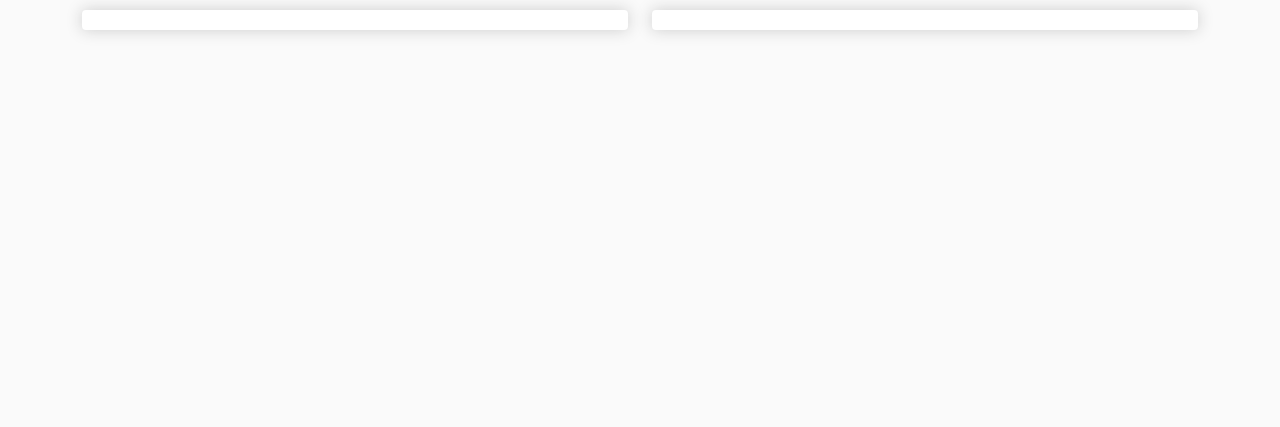
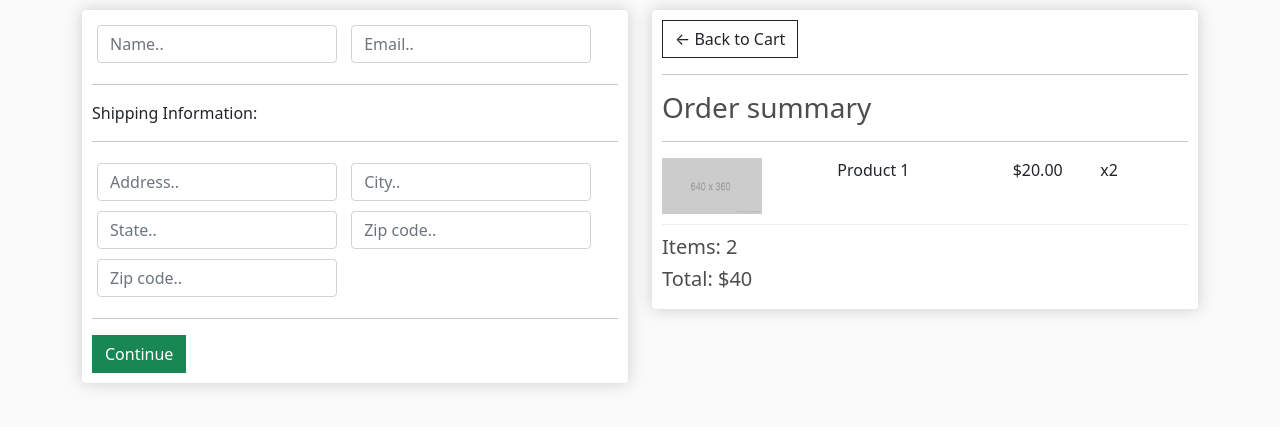
Before and after one commit to AiJared/Ecommerce, a Django app: page /checkout/ in a window 1280 px wide. Shown: the part 95-522 px from the top of the page. Run offline with Django 4.2, Linux system fonts and the light colour scheme.

Commit message:
Customized checkout page further by adding some real features including payment, total items and total money spent

```diff
--- a/templates/checkout.html
+++ b/templates/checkout.html
@@ -5,15 +5,60 @@
 		<div class="col-lg-6">
 			<div class="box-element" id="form-wrapper">
 				<form id="form">
+					<div id="user-info">
+						<div class="form-field">
+							<input required class="form-control" type="text" name="name" placeholder="Name..">
+						</div>
+						<div class="form-field">
+							<input required class="form-control" type="email" name="email" placeholder="Email..">
+						</div>
+					</div>
+					<div id="shipping-info">
+						<hr>
+						<p>Shipping Information:</p>
+						<hr>
+						<div class="form-field">
+							<input class="form-control" type="text" name="address" placeholder="Address..">
+						</div>
+						<div class="form-field">
+							<input class="form-control" type="text" name="city" placeholder="City..">
+						</div>
+						<div class="form-field">
+							<input class="form-control" type="text" name="state" placeholder="State..">
+						</div>
+						<div class="form-field">
+							<input class="form-control" type="text" name="zipcode" placeholder="Zip code..">
+						</div>
+						<div class="form-field">
+							<input class="form-control" type="text" name="country" placeholder="Zip code..">
+						</div>
+					</div>
+					<hr>
+					<input id="form-button" class="btn btn-success btn-block" type="submit" value="Continue">
+				</form>
+			</div>
+			<br>
+			<div class="box-element hidden" id="payment-info">
+				<small>Paypal Options</small>
 
-				</form>
 			</div>
 
 		</div>
 
 		<div class="col-lg-6">
 			<div class="box-element">
-
+				<a  class="btn btn-outline-dark" href="{% url 'cart' %}">&#x2190; Back to Cart</a>
+				<hr>
+				<h3>Order summary</h3>
+				<hr>
+				<div class="cart-row">
+					<div style="flex:2"><img class="row-image" src="{% static 'images/placeholder.png' %}"></div>
+					<div style="flex:2"><p>Product 1</p></div>
+					<div style="flex:1"><p>$20.00</p></div>
+					<div style="flex:1"><p>x2</p></div>
+				</div>
+				<h5>Items: 2</h5>
+				<h5>Total: $40</h5>
 			</div>
 
 		</div>
```
